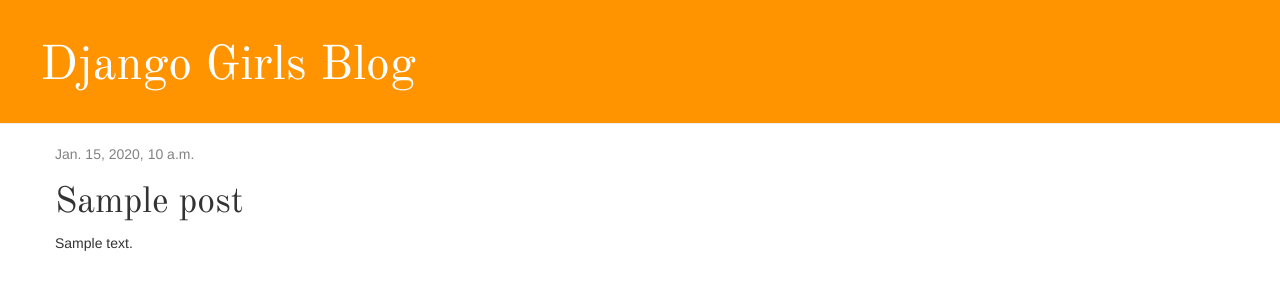
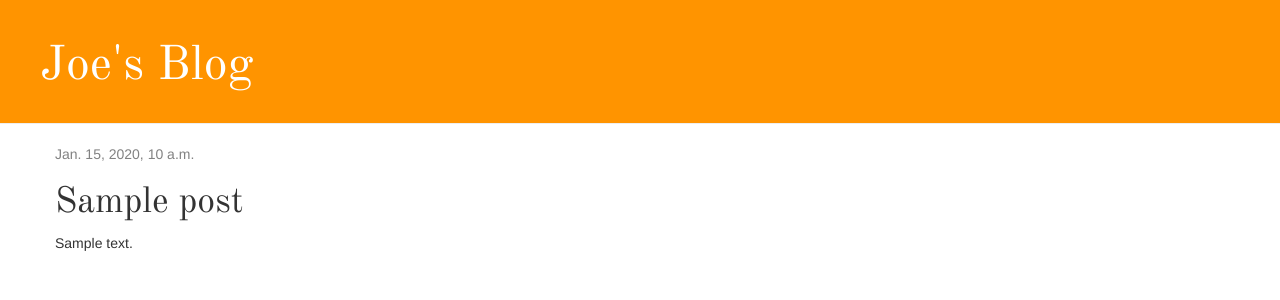
Before and after one commit to JClokey/Bath-Judo-Site, a Django app: page /post/1/ in a window 1280 px wide. Shown: the top 300 px of the page. Run offline with Django 3.2, Linux system fonts and the light colour scheme; tables that the repository leaves empty hold one stand-in row (values such as "Sample post"); some libraries are stand-ins or nearby versions.

Commit message:
changed title in base html

```diff
--- a/news/templates/news/base.html
+++ b/news/templates/news/base.html
@@ -9,7 +9,7 @@
     </head>
     <body>
 	    <div class="page-header">
-	        <h1><a href="/">Django Girls Blog</a></h1>
+	        <h1><a href="/">Joe's Blog</a></h1>
 	    </div>
 	    <div class="content container">
 	        <div class="row">
```
